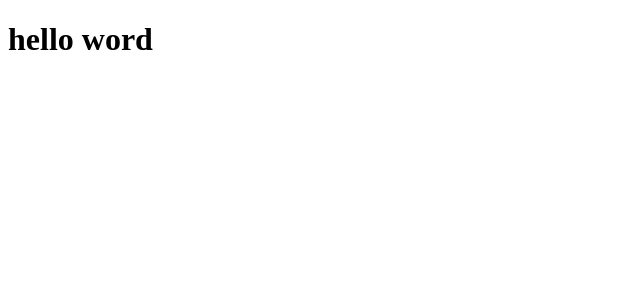
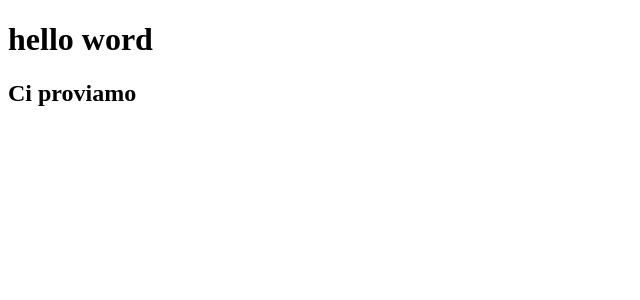
Before and after one commit to MattiaZecchinato/bool-shop, a React (Vite) app in the folder bool-shop-react/: page / in a window 1280 px wide. Shown: the top 300 px of the page, without its empty margins (0-640 px from the left). Built offline with nearby package versions, Linux system fonts and the light colour scheme.

Commit message:
feat: prova

```diff
--- a/bool-shop-react/src/App.jsx
+++ b/bool-shop-react/src/App.jsx
@@ -3,6 +3,7 @@ function App() {
   return (
     <>
       <h1>hello word</h1>
+      <h2>Ci proviamo</h2>
     </>
   )
 }
```
